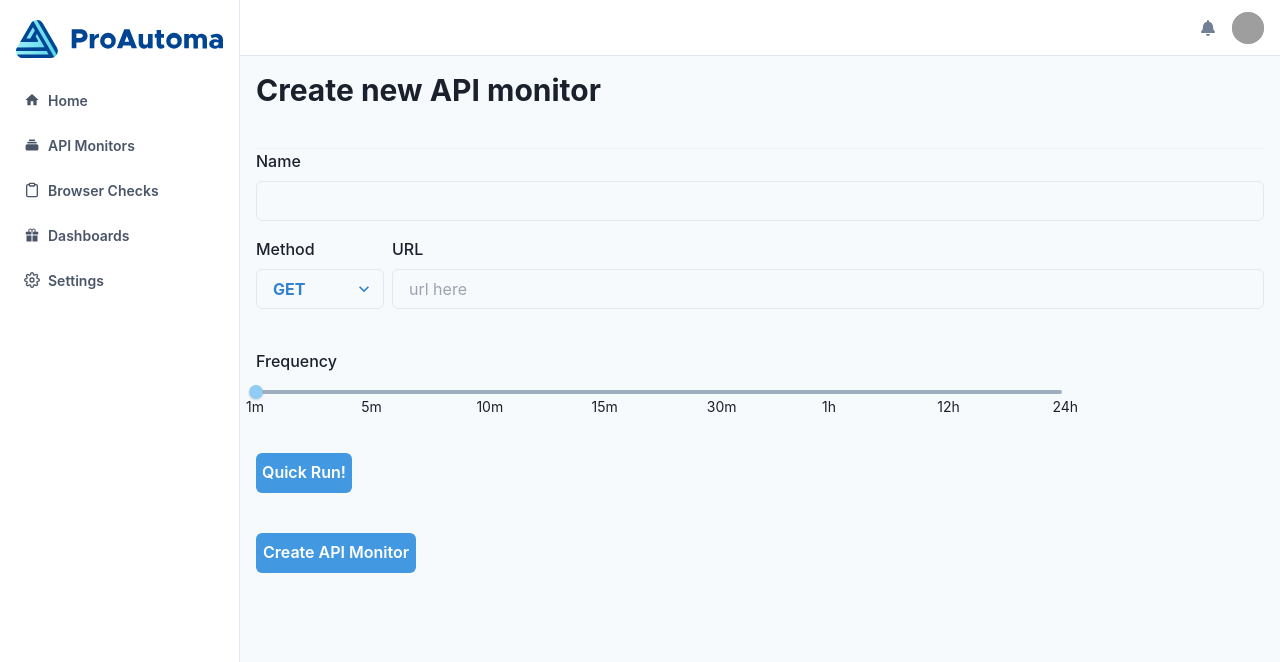
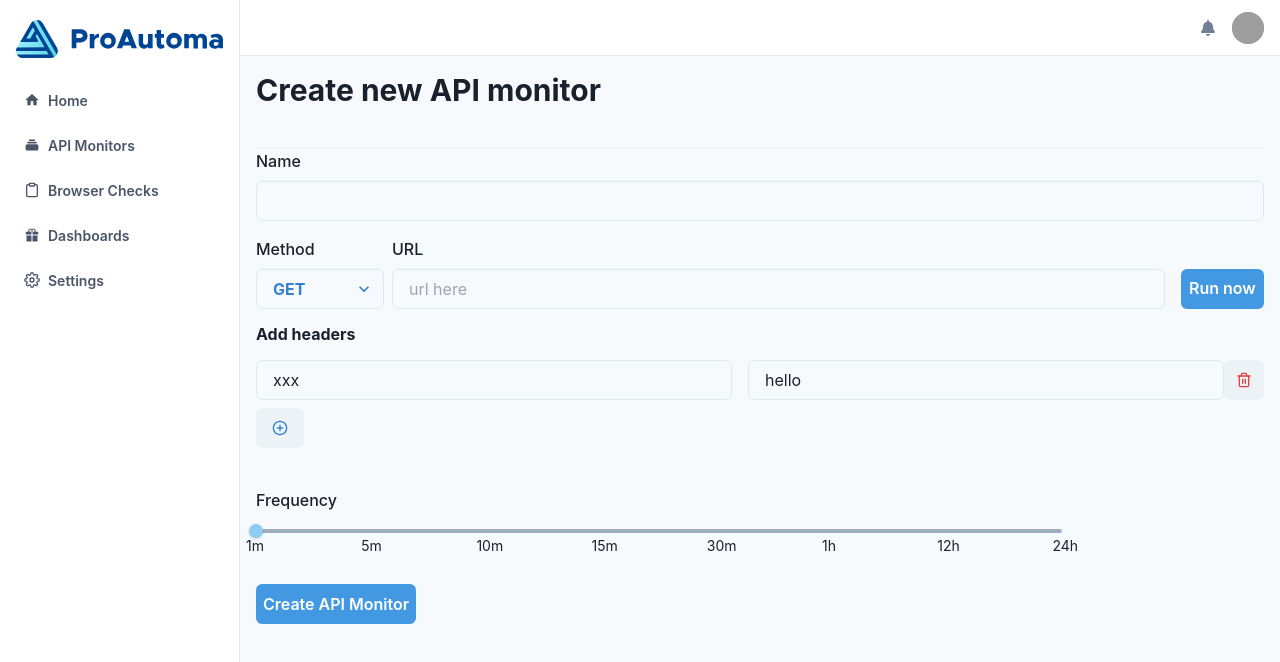
Before and after one commit to alexdemchenko100/jet-tracking, a React (Vite) app in the folder packages/web/: page /console/api/new in a window 1280 px wide. Shown: the top 662 px of the page. Built offline with nearby package versions, Linux system fonts and the light colour scheme; no server answers; grey boxes are pictures that could not be loaded.

Commit message:
Add header input using form field array

```diff
--- a/packages/web/src/components/APIResult.tsx
+++ b/packages/web/src/components/APIResult.tsx
@@ -32,7 +32,7 @@ import { FiClock } from 'react-icons/fi'
 
 type Mon = Pick<Monitor, 'method' | 'url'>
 interface Props {
-  monitor: Mon
+  monitor?: Mon
   result?: MonitorResult
 }
 
--- a/packages/web/src/components/NewAPI.tsx
+++ b/packages/web/src/components/NewAPI.tsx
@@ -7,6 +7,7 @@ import {
   FormHelperText,
   FormLabel,
   Heading,
+  Icon,
   Input,
   Select,
   Slider,
@@ -16,10 +17,12 @@ import {
   SliderTrack,
   Tooltip,
 } from '@chakra-ui/react'
-import { Monitor } from '@httpmon/db'
+import { Monitor, MonitorTuples } from '@httpmon/db'
 import React from 'react'
-import { useForm } from 'react-hook-form'
+import { useFieldArray, useForm } from 'react-hook-form'
 import { useNavigate } from 'react-router-dom'
+
+import { FiPlusCircle, FiDelete, FiTrash, FiTrash2 } from 'react-icons/fi'
 
 function SliderThumbWithTooltip() {
   const [sliderValue, setSliderValue] = React.useState(1)
@@ -81,7 +84,24 @@ function SliderThumbWithTooltip() {
 
 export function NewAPI() {
   const navigate = useNavigate()
-  const { register, watch, formState } = useForm<Monitor>()
+  const {
+    register,
+    watch,
+    formState: { errors },
+    control,
+  } = useForm<Monitor>({
+    defaultValues: {
+      headers: [['xxx', 'hello']] as MonitorTuples,
+    },
+  })
+  const {
+    fields: headers,
+    append,
+    remove,
+  } = useFieldArray({
+    name: 'headers',
+    control,
+  })
 
   const watched = watch()
 
@@ -106,7 +126,7 @@ export function NewAPI() {
               <Input type="name" placeholder="" />
             </FormControl>
 
-            <Flex justify={'start'} alignItems={'flex-start'} mt={'4'}>
+            <Flex justify={'start'} alignItems={'end'} mt={'4'}>
               <FormControl id="method" maxW={'32'}>
                 <FormLabel htmlFor="method">Method</FormLabel>
                 <Select
@@ -126,25 +146,54 @@ export function NewAPI() {
                 <FormLabel htmlFor="url">URL</FormLabel>
                 <Input type="url" placeholder="url here" {...register('url')} />
               </FormControl>
+
+              <Button
+                bg={'blue.400'}
+                color={'white'}
+                _hover={{
+                  bg: 'blue.500',
+                }}
+                ml={'4'}
+                onClick={() => handleQuickRun()}
+              >
+                Run now
+              </Button>
             </Flex>
+
+            <Heading size={'sm'} mt={'4'}>
+              Add headers
+            </Heading>
+
+            <Box mt={'4'}>
+              {console.log(watched)}
+              {headers.map((header, index) => (
+                <Flex key={index} mb={'2'}>
+                  <Input
+                    type={'text'}
+                    {...register(`headers.${index}.0` as const)}
+                    defaultValue={''}
+                  />
+                  <Input
+                    type={'text'}
+                    ml={'4'}
+                    {...register(`headers.${index}.1` as const)}
+                    defaultValue={''}
+                  />
+
+                  <Button onClick={() => remove(index)}>
+                    <Icon color="red.500" as={FiTrash2} cursor="pointer" />
+                  </Button>
+                </Flex>
+              ))}
+              <Button onClick={() => append([['', '']])}>
+                <Icon color="blue.500" as={FiPlusCircle} cursor="pointer" />
+              </Button>
+            </Box>
 
             <FormControl id="frequency" mt={'10'} maxW={'80%'}>
               <FormLabel htmlFor="frequency">Frequency</FormLabel>
               <SliderThumbWithTooltip />
             </FormControl>
-
-            <Button
-              bg={'blue.400'}
-              color={'white'}
-              _hover={{
-                bg: 'blue.500',
-              }}
-              w={'24'}
-              mt={'12'}
-              onClick={() => handleQuickRun()}
-            >
-              Quick Run!
-            </Button>
 
             <Button
               bg={'blue.400'}
```
